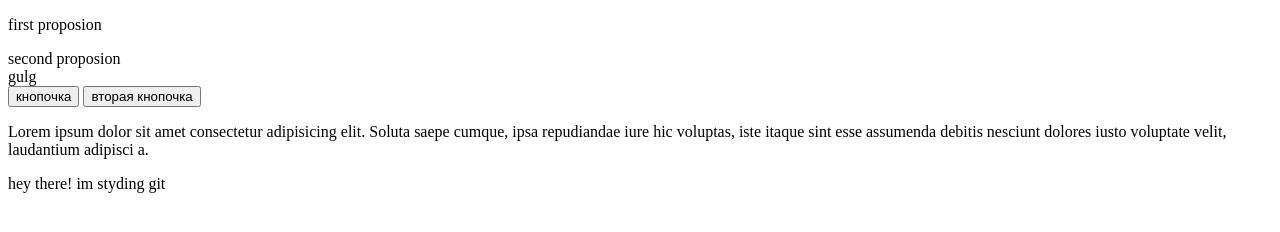
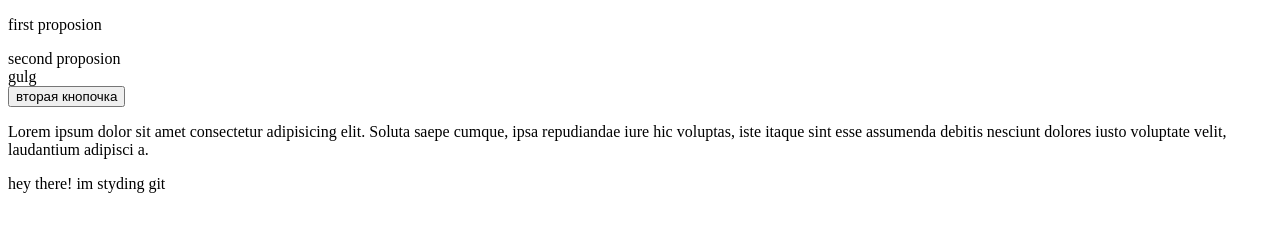
Before and after one commit to bezrukovakatya/first, a plain HTML site: page rrr.html in a window 1280 px wide. Drawn offline with Linux system fonts and the light colour scheme.

Commit message:
delete button

```diff
--- a/rrr.html
+++ b/rrr.html
@@ -10,7 +10,7 @@
         second proposion
     </div>
     <div>gulg</div>
-    <button>кнопочка</button>
+
     <button>вторая кнопочка</button>
     <P>Lorem ipsum dolor sit amet consectetur adipisicing elit. Soluta saepe cumque, ipsa repudiandae iure hic voluptas, iste itaque sint esse assumenda debitis nesciunt dolores iusto voluptate velit, laudantium adipisci a.</P>
     <p>hey there! im styding git</p>
```
